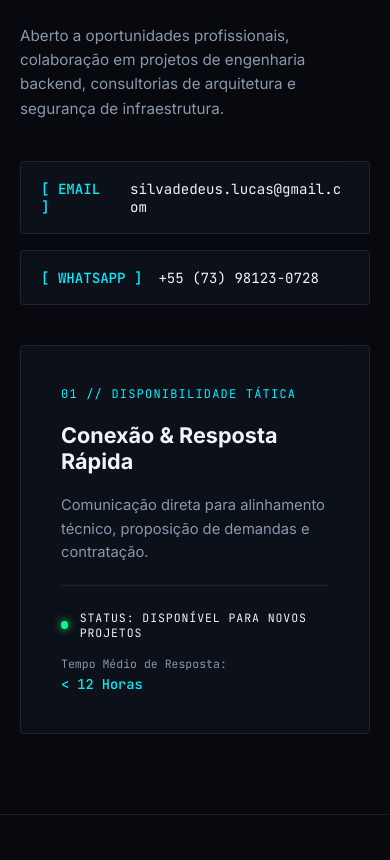
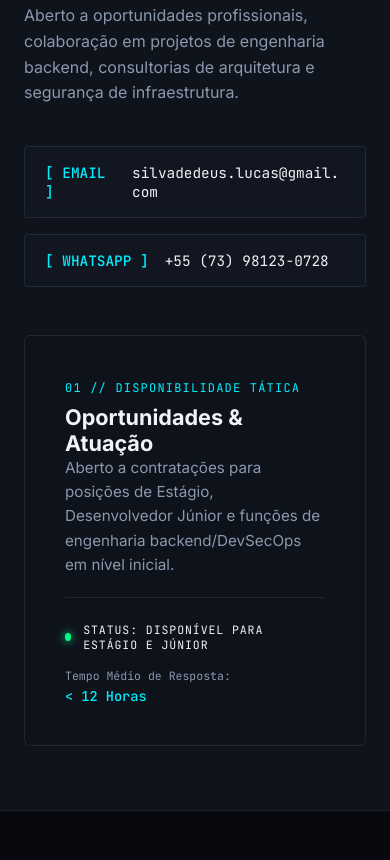
Before and after one commit to dedeus-lucas/dr4co-dev-portfolio, a website built with Vite: page index.html in a window 390 px wide. Shown: the part 7549-8409 px from the top of the page. Built offline with nearby package versions, Linux system fonts and the light colour scheme; some packages are replaced by stand-ins of ours; files whose address does not match are found by name.

Commit message:
refactor: update contact section background color, restore full-width footer and update internship/junior availability copy in i18n

```diff
--- a/index.html
+++ b/index.html
@@ -594,20 +594,25 @@
 
           <!-- Coluna 2: Card de Disponibilidade Tática -->
           <div class="contact-protocol-card">
-            <span class="protocol-card-num">01 // DISPONIBILIDADE TÁTICA</span>
-            <h3 class="protocol-card-title" data-i18n="protoTitle">
-              Conexão & Resposta Rápida
-            </h3>
-            <p class="protocol-card-desc" data-i18n="protoDesc">
-              Comunicação direta para alinhamento técnico, proposição de
-              demandas e contratação.
-            </p>
+            <div>
+              <span class="protocol-card-num"
+                >01 // DISPONIBILIDADE TÁTICA</span
+              >
+              <h3 class="protocol-card-title" data-i18n="protoTitle">
+                Oportunidades & Atuação
+              </h3>
+              <p class="protocol-card-desc" data-i18n="protoDesc">
+                Aberto a contratações para posições de Estágio, Desenvolvedor
+                Júnior e funções de engenharia backend/DevSecOps em nível
+                inicial.
+              </p>
+            </div>
 
             <div class="protocol-status-group">
               <div class="status-indicator">
                 <span class="status-dot"></span>
                 <span class="status-text" data-i18n="statusText"
-                  >STATUS: DISPONÍVEL PARA NOVOS PROJETOS</span
+                  >STATUS: DISPONÍVEL PARA ESTÁGIO E JÚNIOR</span
                 >
               </div>
               <div class="time-indicator">
@@ -627,7 +632,6 @@
     <!-- FOOTER -->
     <footer class="footer-section">
       <div class="footer-brand-group">
-        <!-- Brand draco.dev 100% intocado -->
         <a href="#" class="navbar-brand" data-cursor="hover">
           <span class="brand-dr4co">
             <span>&lt;</span>DR4CO.DEV <span>/&gt;</span>
--- a/src/scripts/i18n.js
+++ b/src/scripts/i18n.js
@@ -74,10 +74,10 @@ export const translations = {
       'Pronto para construir <span class="highlight">soluções resilientes</span> e de alto impacto?',
     contactDesc:
       "Aberto a oportunidades profissionais, colaboração em projetos de engenharia backend, consultorias de arquitetura e segurança de infraestrutura.",
-    protoTitle: "Conexão & Resposta Rápida",
+    protoTitle: "Oportunidades & Atuação",
     protoDesc:
-      "Comunicação direta para alinhamento técnico, proposição de demandas e contratação.",
-    statusText: "STATUS: DISPONÍVEL PARA NOVOS PROJETOS",
+      "Aberto a contratações para posições de Estágio, Desenvolvedor Júnior e funções de engenharia backend/DevSecOps em nível inicial.",
+    statusText: "STATUS: DISPONÍVEL PARA ESTÁGIO E JÚNIOR",
     timeLabel: "Tempo Médio de Resposta:",
     timeValue: "< 12 Horas",
     footerRights: "TODOS OS DIREITOS RESERVADOS.",
@@ -152,16 +152,16 @@ export const translations = {
     catQualityDesc:
       "Continuous focus on applying Clean Code, unit and integration testing, secure authentication, and resilience principles.",
 
-    // Seção 6: Contact
+    // Section 6: Contact
     contactTag: "[ CONTACT // DIRECT CHANNELS ]",
     contactTitle:
       'Ready to build <span class="highlight">resilient software</span> with high impact?',
     contactDesc:
       "Open to career opportunities, backend engineering collaboration, architecture consulting, and infrastructure security.",
-    protoTitle: "Connection & Fast Response",
+    protoTitle: "Opportunities & Roles",
     protoDesc:
-      "Direct communication for technical alignment, project propositions, and hiring.",
-    statusText: "STATUS: AVAILABLE FOR NEW OPPORTUNITIES",
+      "Open to hiring for Internship positions, Junior Developer, and entry-level backend engineering/DevSecOps roles.",
+    statusText: "STATUS: AVAILABLE FOR INTERNSHIP & JUNIOR ROLES",
     timeLabel: "Average Response Time:",
     timeValue: "< 12 Hours",
     footerRights: "ALL RIGHTS RESERVED.",
@@ -182,7 +182,11 @@ export function initI18n() {
     document.querySelectorAll("[data-i18n]").forEach((el) => {
       const key = el.dataset.i18n;
       if (translations[currentLang][key]) {
-        if (key === "heroTitle" || key === "manifestoTitle") {
+        if (
+          key === "heroTitle" ||
+          key === "manifestoTitle" ||
+          key === "contactTitle"
+        ) {
           el.innerHTML = translations[currentLang][key];
         } else {
           el.textContent = translations[currentLang][key];
--- a/src/styles/contact.css
+++ b/src/styles/contact.css
@@ -1,20 +1,20 @@
 .contact-section {
   position: relative;
   z-index: 2;
-  padding: 8rem 2rem;
-  background-color: var(--bg-primary);
+  padding: 8rem 4rem;
+  background-color: var(--bg-secondary);
   display: flex;
   justify-content: center;
   width: 100%;
 }
 
 .contact-container {
-  max-width: 1000px;
+  max-width: 1100px;
   width: 100%;
   margin: 0 auto;
   display: grid;
   grid-template-columns: 1fr 1fr;
-  gap: 3rem;
+  gap: 4rem;
   align-items: stretch;
 }
 
@@ -33,11 +33,10 @@
 }
 
 .contact-title {
-  font-size: clamp(1.8rem, 3vw, 2.5rem);
+  font-size: clamp(1.8rem, 3.5vw, 2.8rem);
   font-weight: 700;
   color: var(--text-primary);
-  line-height: 1.25;
-  letter-spacing: -0.01em;
+  line-height: 1.2;
 }
 
 .contact-title .highlight {
@@ -46,7 +45,7 @@
 }
 
 .contact-desc {
-  font-size: 0.95rem;
+  font-size: 1rem;
   color: var(--text-muted);
   line-height: 1.6;
 }
@@ -64,9 +63,9 @@
   align-items: center;
   gap: 1rem;
   font-family: var(--font-mono);
-  font-size: 0.88rem;
+  font-size: 0.9rem;
   color: var(--text-primary);
-  padding: 1.1rem 1.25rem;
+  padding: 1rem 1.25rem;
   border: 1px solid var(--border-tactical);
   border-radius: 4px;
   background: rgba(22, 28, 40, 0.4);
@@ -95,9 +94,9 @@
 .contact-protocol-card {
   position: relative;
   z-index: 2;
-  background: rgba(22, 28, 40, 0.4);
+  background: rgba(15, 19, 28, 0.7);
   border: 1px solid var(--border-tactical);
-  border-radius: 4px;
+  border-radius: 6px;
   padding: 2.5rem;
   display: flex;
   flex-direction: column;
@@ -118,10 +117,11 @@
   font-size: 1.35rem;
   font-weight: 700;
   color: var(--text-primary);
+  margin-top: 0.5rem;
 }
 
 .protocol-card-desc {
-  font-size: 0.92rem;
+  font-size: 0.95rem;
   color: var(--text-muted);
   line-height: 1.6;
 }
@@ -178,15 +178,13 @@
 .footer-section {
   position: relative;
   z-index: 2;
-  padding: 3rem 2rem;
+  width: 100%;
+  padding: 3rem 4rem;
   background-color: var(--bg-primary);
   display: flex;
   align-items: center;
   justify-content: space-between;
   border-top: 1px solid var(--border-tactical);
-  max-width: 1000px;
-  margin: 0 auto;
-  width: 100%;
 }
 
 .footer-brand-group {
@@ -197,7 +195,7 @@
 
 .footer-copy {
   font-family: var(--font-mono);
-  font-size: 0.72rem;
+  font-size: 0.75rem;
   color: var(--text-subtle);
 }
 
@@ -220,22 +218,22 @@
   color: var(--accent-cyan);
 }
 
-/* Responsividade */
+/* Responsividade Mobile-First */
 @media (max-width: 900px) {
   .contact-container {
     grid-template-columns: 1fr;
-    gap: 2.5rem;
+    gap: 3rem;
   }
 
-  .contact-section {
-    padding: 5rem 1.25rem;
+  .contact-section,
+  .footer-section {
+    padding: 4rem 1.5rem;
   }
 
   .footer-section {
     flex-direction: column;
     gap: 1.5rem;
     align-items: flex-start;
-    padding: 3rem 1.25rem;
   }
 
   .footer-brand-group {
```
